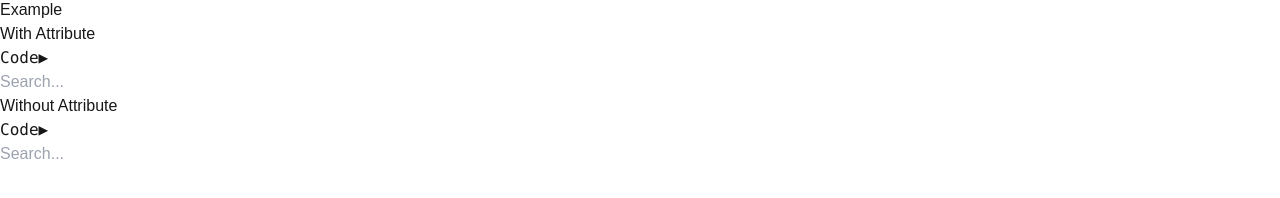
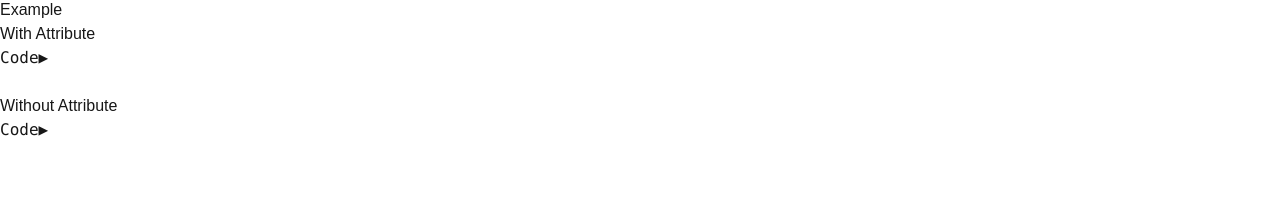
Before and after one commit to marcosignorello/accesibility-demo, a Next.js app: page / in a window 1280 px wide. Shown: the part 506-704 px from the top of the page. Built offline with nearby package versions, Linux system fonts and the light colour scheme.

Commit message:
fixed aria describedby

```diff
--- a/src/app/aria-attributes-widgets/aria-describedby/without.tsx
+++ b/src/app/aria-attributes-widgets/aria-describedby/without.tsx
@@ -11,7 +11,7 @@ const AriaDescribedByExample = () => {
   return (
     <div className="form-group">
       <label htmlFor="username">{t.usernameLabel}:</label>
-      <input type="text" id="username" aria-describedby="username-help" />
+      <input type="text" id="username" />
 
       <p id="username-help" className="help-text">
         {t.usernameHelp}
@@ -25,7 +25,7 @@ export const withoutDescribedByWidget: AriaWidget = {
     <CodeAccordion
       code={`<div className="form-group">
     <label htmlFor="username">Username:</label>
-    <input type="text" id="username" aria-describedby="username-help" />
+    <input type="text" id="username" />
 
     <p id="username-help" className="help-text">
       Username must be between 3-20 characters and contain only letters and
--- a/src/app/aria-attributes-widgets/aria-label/with.tsx
+++ b/src/app/aria-attributes-widgets/aria-label/with.tsx
@@ -8,7 +8,6 @@ export const withLabel: React.JSX.Element = (
       type="search"
       aria-label="Search the website"
       className="w-full p-2 border rounded"
-      placeholder="Search..."
     />
   </div>
 );
@@ -21,7 +20,6 @@ export const withLabelWidget: AriaWidget = {
       type="search"
       aria-label="Search the website"
       className="w-full p-2 border rounded"
-      placeholder="Search..."
     />
   </div>`}
     />
--- a/src/app/aria-attributes-widgets/aria-label/without.tsx
+++ b/src/app/aria-attributes-widgets/aria-label/without.tsx
@@ -4,22 +4,18 @@ import { CodeAccordion } from "../components/codeAccordion";
 
 export const withoutLabel: React.JSX.Element = (
   <div className="relative">
-    <input
-      type="search"
-      className="w-full p-2 border rounded"
-      placeholder="Search..."
-    />
+    <input type="search" className="w-full p-2 border rounded" />
   </div>
 );
 
 export const withoutLabelWidget: AriaWidget = {
   code: (
     <CodeAccordion
-      code={`<div className="relative">
+      code={`
+  <div className="relative">
     <input
       type="search"
       className="w-full p-2 border rounded"
-      placeholder="Search..."
     />
   </div>`}
     />
```
